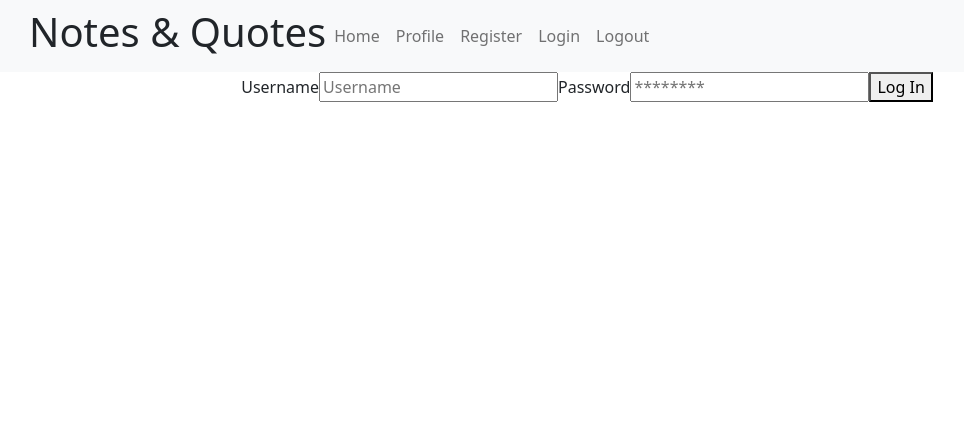
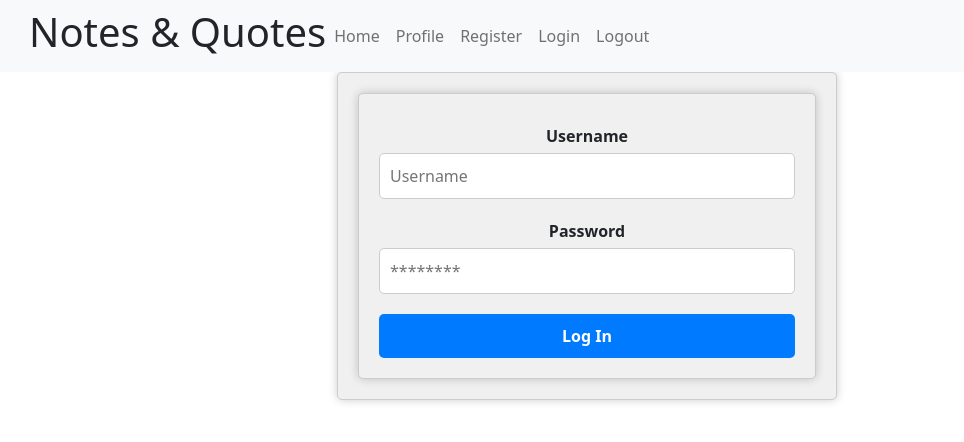
Before and after one commit to Raflores10/note-and-quotes-fe, a React (Create React App) app in the folder note-and-quotes/: page /login in a window 1280 px wide. Shown: the top 442 px of the page, without its empty margins (53-1017 px from the left). Built offline with nearby package versions, Linux system fonts and the light colour scheme; no server answers.

Commit message:
styling css

```diff
--- a/note-and-quotes/src/pages/Login/index.js
+++ b/note-and-quotes/src/pages/Login/index.js
@@ -1,6 +1,7 @@
 import React, {useEffect, useState} from 'react';
 import Container from 'react-bootstrap/esm/Container';
 import {Navigate, useNavigate} from 'react-router-dom';
+import './style.css';
 
 const Login = (props) => {
     const navigate = useNavigate();
--- /dev/null
+++ b/note-and-quotes/src/pages/Login/style.css
@@ -0,0 +1,49 @@
+.auth-form-container {
+    background-color: #ffffff;
+    border: 1px solid #ced4da;
+    border-radius: 5px;
+    box-shadow: 0px 0px 10px 0px rgba(0,0,0,0.2);
+    padding: 20px;
+    margin-top: 50px;
+    max-width: 500px;
+    width: 100%;
+  }
+
+  .auth-form-container form {
+    display: flex;
+    flex-direction: column;
+    align-items: center;
+  }
+
+  .auth-form-container label {
+    font-weight: bold;
+    margin-top: 10px;
+  }
+
+  .auth-form-container input {
+    padding: 10px;
+    margin-bottom: 20px;
+    border-radius: 5px;
+    border: 1px solid #ced4da;
+    width: 100%;
+  }
+
+  .auth-form-container button {
+    padding: 10px;
+    border: none;
+    border-radius: 5px;
+    background-color: #007bff;
+    color: #ffffff;
+    font-weight: bold;
+    cursor: pointer;
+    width: 100%;
+  }
+
+  .auth-form-container button:hover {
+    background-color: #0069d9;
+  }
+
+  .auth-form-container input:focus {
+    outline: none;
+    box-shadow: 0px 0px 5px 0px rgba(0,0,0,0.2);
+  }
--- a/note-and-quotes/src/pages/Register/index.js
+++ b/note-and-quotes/src/pages/Register/index.js
@@ -1,7 +1,7 @@
 import React, {useState} from 'react'
 import Container from'react-bootstrap/Container'
 import { Link } from "react-router-dom"
-
+import "./style.css"; // import the CSS file
 
 function Register(props) {
     const [email, setEmail] = useState('');
--- /dev/null
+++ b/note-and-quotes/src/pages/Register/style.css
@@ -0,0 +1,47 @@
+.auth-form-container {
+    width: 100%;
+    max-width: 500px;
+    margin: 0 auto;
+    padding: 20px;
+    background-color: #f0f0f0;
+    border: 1px solid #ccc;
+    border-radius: 5px;
+  }
+
+  .auth-form-container form {
+    display: flex;
+    flex-direction: column;
+    align-items: center;
+  }
+
+  .auth-form-container label {
+    margin-bottom: 5px;
+  }
+
+  .auth-form-container input[type="text"],
+  .auth-form-container input[type="email"],
+  .auth-form-container input[type="password"] {
+    padding: 10px;
+    margin-bottom: 10px;
+    width: 100%;
+    border: 1px solid #ccc;
+    border-radius: 5px;
+  }
+
+  .auth-form-container button {
+    background-color: #007bff;
+    color: #fff;
+    padding: 10px 20px;
+    border: none;
+    border-radius: 5px;
+    margin-top: 10px;
+    cursor: pointer;
+  }
+
+  .auth-form-container button:hover {
+    background-color: #0069d9;
+  }
+
+  .auth-form-container a {
+    text-decoration: none;
+  }
```
